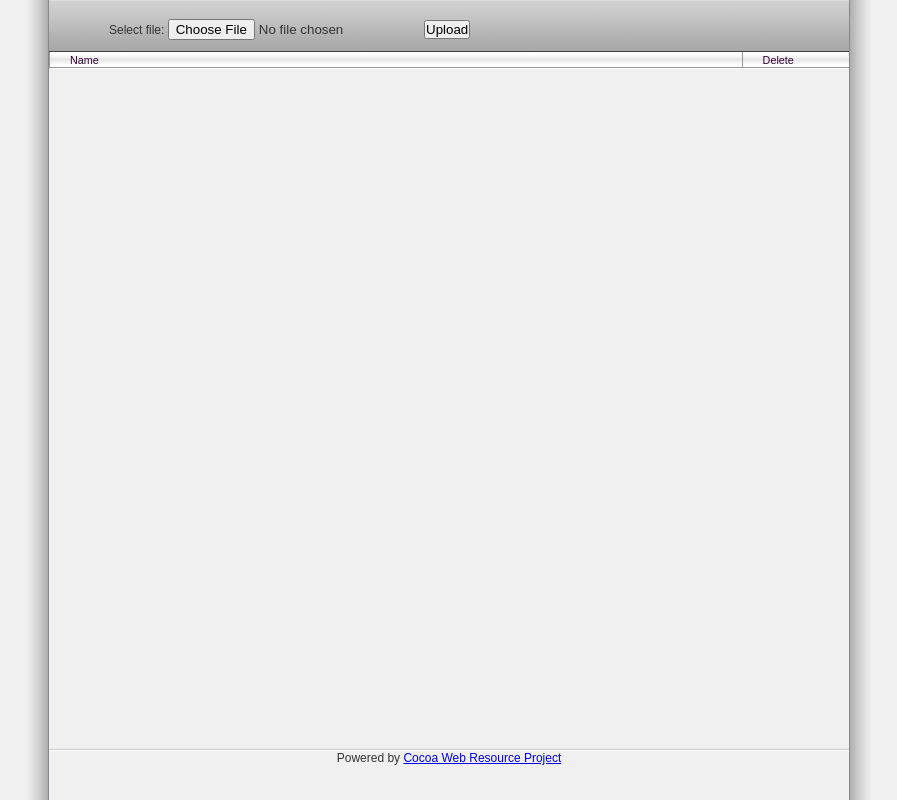
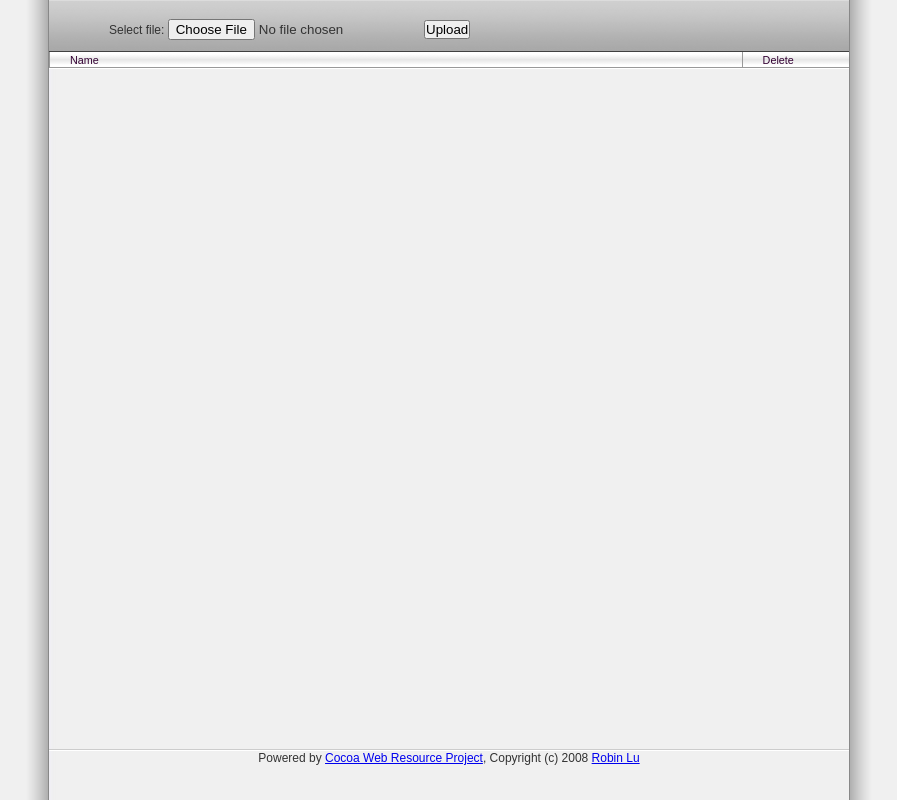
Before and after one commit to robin/cocoa-web-resource, a plain HTML site: page docroot/index.html in a window 1280 px wide. Shown: the whole page, without its empty margins (191-1088 px from the left). Drawn offline with Linux system fonts and the light colour scheme; no server answers.

Commit message:
fix bug in IE and Firefox

```diff
--- a/docroot/index.html
+++ b/docroot/index.html
@@ -50,7 +50,6 @@
 		    if (shadow)
 		      trclass= " class='shadow'";
 			encodeName = encodeURI(item.name).replace("'", "&apos;");
-			console.log(encodeName);
 		  $("<tr" + trclass + "><td><a href='/files/" + encodeName + "' class='file'>" + item.name + "</a></td>" + "<td class='del'><form action='/files/" + encodeName + "' method='post'><input name='_method' value='delete' type='hidden'/><input name=\"commit\" type=\"submit\" value=\"Delete\" class='button' /></td>" + "</tr>").appendTo("#filelist");
 		    shadow = !shadow;
 		  });
@@ -58,7 +57,7 @@
 		</script>
 		<div id="footer">
 		  <div class='content'>
-		  Powered by <a href='http://www.robinlu.com/'>Cocoa Web Resource Project</a>
+		  Powered by <a href='http://github.com/robin/cocoa-web-resource/'>Cocoa Web Resource Project</a>, Copyright (c) 2008 <a href="http://www.robinlu.com">Robin Lu</a>
 		  </div>
 		</div>
 		</div>
```
